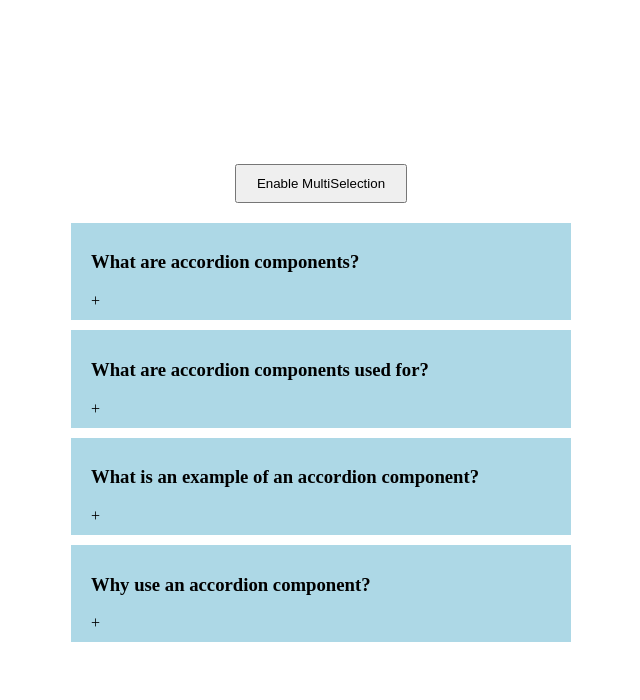
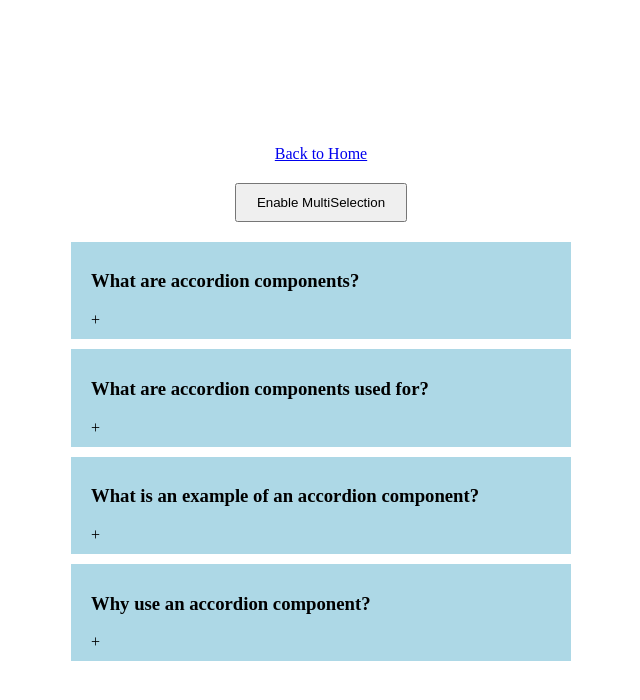
Before and after one commit to Nellie7190/mult-resource-proj, a React (Create React App) app: page /accordion in a window 1280 px wide. Shown: the top 700 px of the page, without its empty margins (327-967 px from the left). Built offline with nearby package versions, Linux system fonts and the light colour scheme.

Commit message:
added routes created basic star rating component

```diff
--- a/src/App.js
+++ b/src/App.js
@@ -3,14 +3,17 @@
 import Accordion from './Components/Accordion/Accordion';
 import Directory from './Pages/Directory';
 import ColorGenerator from './Components/ColorGenerator/ColorGenerator';
+import StarRating from './Components/StarRating';
 
 function App() {
+  // FIX BACKGROUND COLOR TO BE BACK WHITE WHEN LEAVING RANDOM COLOR PAGE
   return (
     <>
       <Routes>
         <Route path='/' element={<Directory />}></Route>
         < Route path= "/accordion" element={< Accordion />} />
         < Route path= "/color-generator" element={< ColorGenerator />} />
+        < Route path= "/star-rating" element={< StarRating />} />
       </Routes>
     </>
   );
--- a/src/Components/Accordion/Accordion.jsx
+++ b/src/Components/Accordion/Accordion.jsx
@@ -1,6 +1,7 @@
 import React, { useState, useEffect } from "react";
 import data from "./data";
 import "./styles.css";
+import HomeButton from "../HomeButton";
 
 const Accordion = () => {
   // useEffect(() => {
@@ -43,6 +44,7 @@
 
   return (
     <div className="wrapper">
+      < HomeButton />
       <button onClick={() => handleButtonChange()}>
         {
           multButton ? `Disable MultiSelection` : `Enable MultiSelection`
--- a/src/Components/ColorGenerator/ColorGenerator.jsx
+++ b/src/Components/ColorGenerator/ColorGenerator.jsx
@@ -1,13 +1,11 @@
 import React, { useState } from 'react'
+import { Link } from 'react-router-dom'
+import HomeButton from '../HomeButton'
 
 const ColorGenerator = () => {
     const [ bgColor, setBgColor ] = useState('white')
     const [ typeColor, setTypeColor ] = useState('Type of Color')
     const [ colorName, setColorName ] = useState('Specific Color')
-
-    function getrandomColor() {
-        return
-    }
 
     function rgbColor() {
         let x = Math.floor(Math.random() * 256)
@@ -19,15 +17,11 @@
         setColorName(bgColor)
     }
 
-    // function hexColor() {
-    //     alert('hex clicked!')
-    // }
-
     function hexColorGenerator(options) {
         return Math.floor(Math.random()*options.length)
     }
 
-    const hexColor = () => {
+    function hexColor() {
         const options = ['A', 'B', 'D', 'E', 'F', '0', '1', '2', '3', '4', '5', '6', '7', '8', '9']
         let hColor = '#'
         for (let i = 0; i < 6; i++) {
@@ -56,6 +50,8 @@
 
   return (
     <>
+        <HomeButton />
+        < hr />
         <button onClick={rgbColor}>Create RGB Color</button>
         <button onClick={hexColor}> Create HEX Color</button>
         <button onClick={randomColor}>Generate Random Color</button>
--- /dev/null
+++ b/src/Components/HomeButton.jsx
@@ -0,0 +1,13 @@
+import React from 'react'
+import { Link } from 'react-router-dom'
+
+
+const HomeButton = () => {
+  return (
+    <>
+        <Link to='/'>Back to Home</Link>
+    </>
+  )
+}
+
+export default HomeButton
--- /dev/null
+++ b/src/Components/StarRating.jsx
@@ -0,0 +1,9 @@
+import React from 'react'
+
+const StarRating = () => {
+  return (
+<div>This is where StarRating lives!</div>
+  )
+}
+
+export default StarRating
--- a/src/Pages/Directory.jsx
+++ b/src/Pages/Directory.jsx
@@ -16,6 +16,9 @@
             <li>
                 <Link to="/color-generator">Color Generator</Link>
             </li>
+            <li>
+                <Link to="/star-rating">Star Rating</Link>
+            </li>
       </ul>
     </>
   )
```
